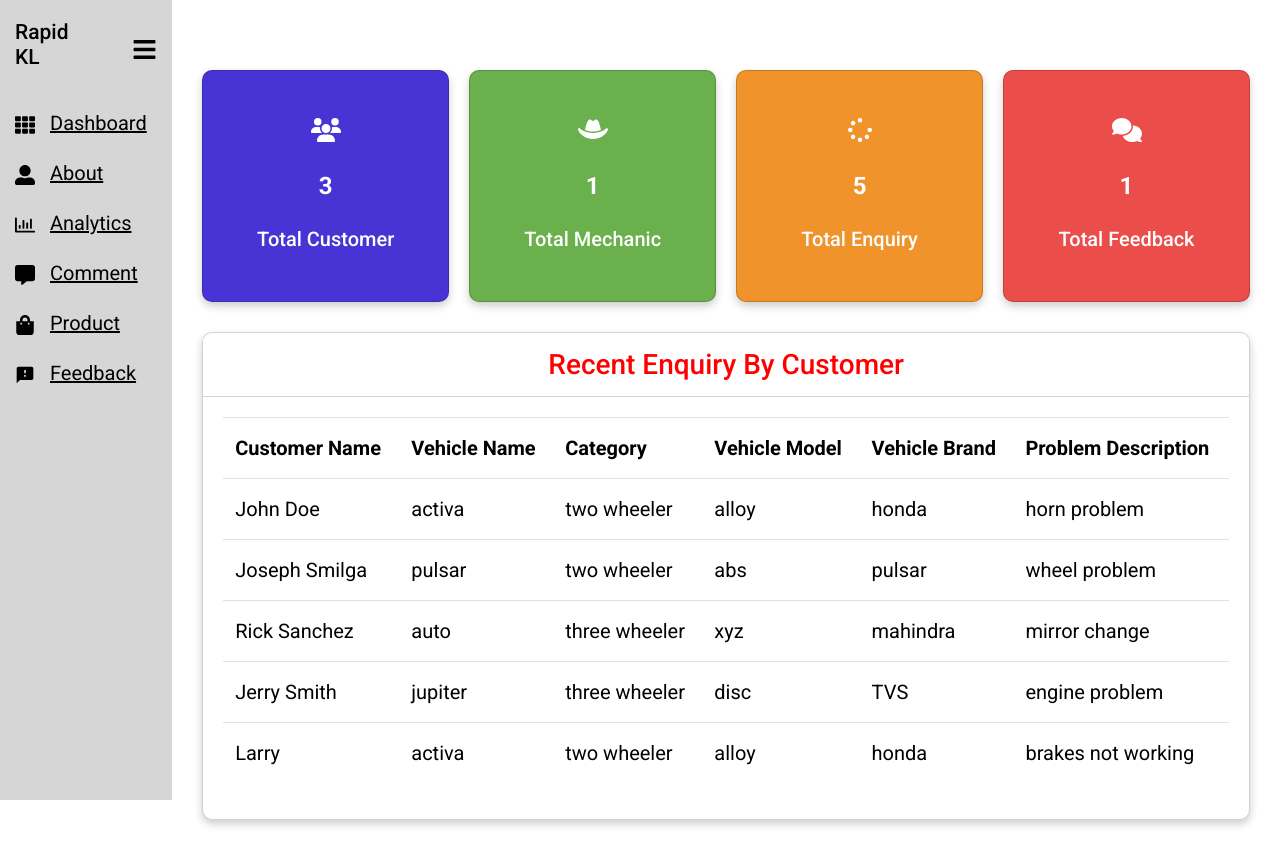
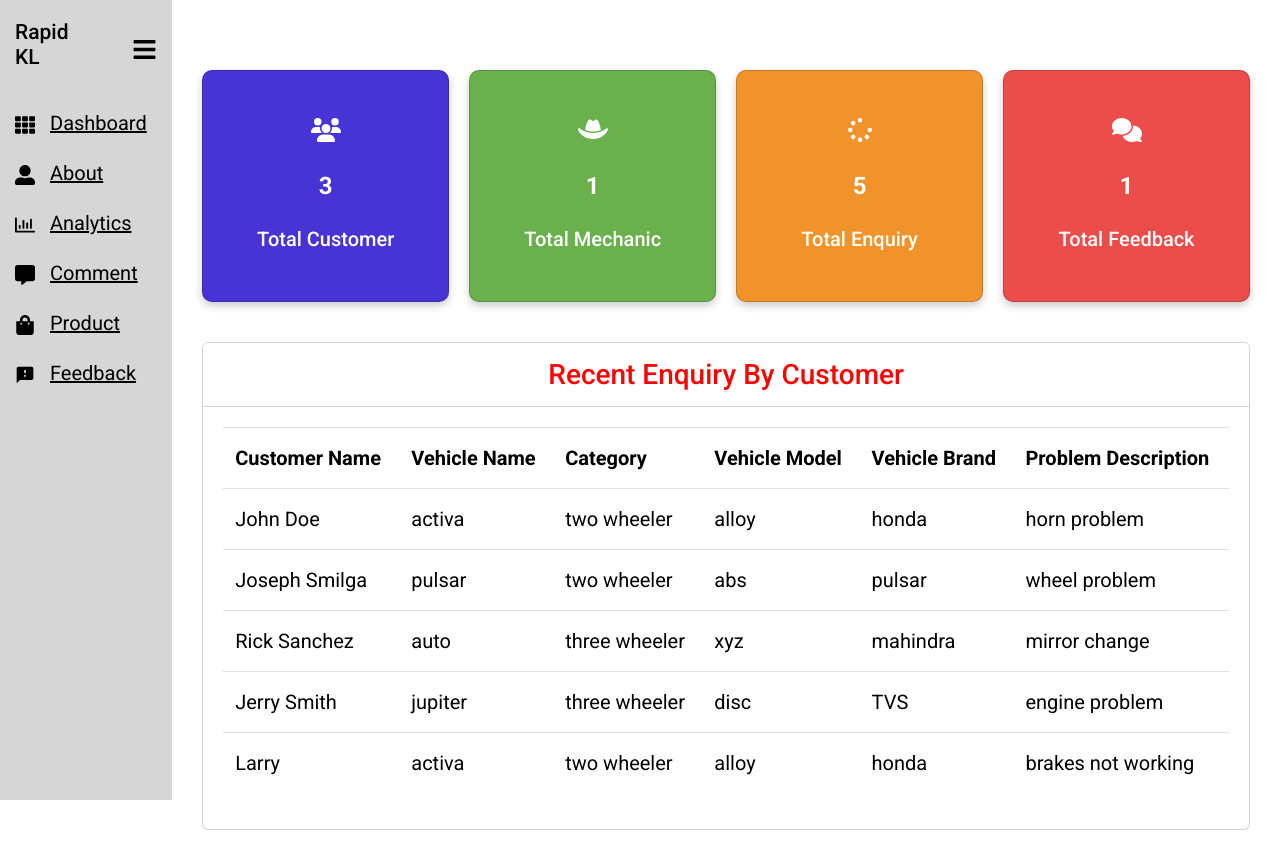
Before and after one commit to gmshimon/Rapid-KL-Competition, a React (Create React App) app in the folder Frontend/: page / in a window 1280 px wide. Built offline with nearby package versions, Linux system fonts and the light colour scheme.

Commit message:
Fix classes and margins on the dashboard

```diff
--- a/Frontend/src/Component/DashBoard/DashBoardTable.js
+++ b/Frontend/src/Component/DashBoard/DashBoardTable.js
@@ -22,8 +22,8 @@ const DashboardTable = () => {
   return (
     <Row>
       <Col className="col-12 col-m-12 col-sm-12">
-        <Card>
-          <Card.Header>
+        <Card className="enquiry-table">
+          <Card.Header className="enquiry-table">
             <h3>Recent Enquiry By Customer</h3>
           </Card.Header>
           <Card.Body className="enquiry-table">
--- a/Frontend/src/Component/DashBoard/css/dashboard-cards.css
+++ b/Frontend/src/Component/DashBoard/css/dashboard-cards.css
@@ -259,8 +259,9 @@ body {
   }
 }
 
-.card {
+.card.dashboard-table {
   border-radius: 10px;
+  margin-top: 20px;
   margin-bottom: 10px;
   box-shadow: 0 4px 8px 0 rgba(0, 0, 0, 0.2);
   overflow: auto;
@@ -289,7 +290,7 @@ body {
   overflow-x: auto;
 }
 
-.card-header {
+.card-header.enquiry-table {
   padding: 15px 30px;
   border-bottom: 1px solid #d5d3d3;
   position: relative;
@@ -302,6 +303,10 @@ body {
   margin: 0;
 }
 
+.card.enquiry-table {
+  margin-top: 20px;
+}
+
 .card-body {
   font-size: 1.25rem;
 }
@@ -311,18 +316,18 @@ body {
   overflow-x: auto;
 }
 
-table {
+.card-body.enquiry-table table {
   border-collapse: collapse;
   width: 100%;
 }
 
-.card-body table td {
+.card-body.enquiry-table table td {
   border-top: 1px solid #dee2e6;
   border-bottom: none;
   padding: 15px 12px;
 }
 
-.card-body table th {
+.card-body.enquiry-table table th {
   border-top: 1px solid #dee2e6;
   border-bottom: 1px solid #dee2e6;
   padding: 15px 12px;
```
